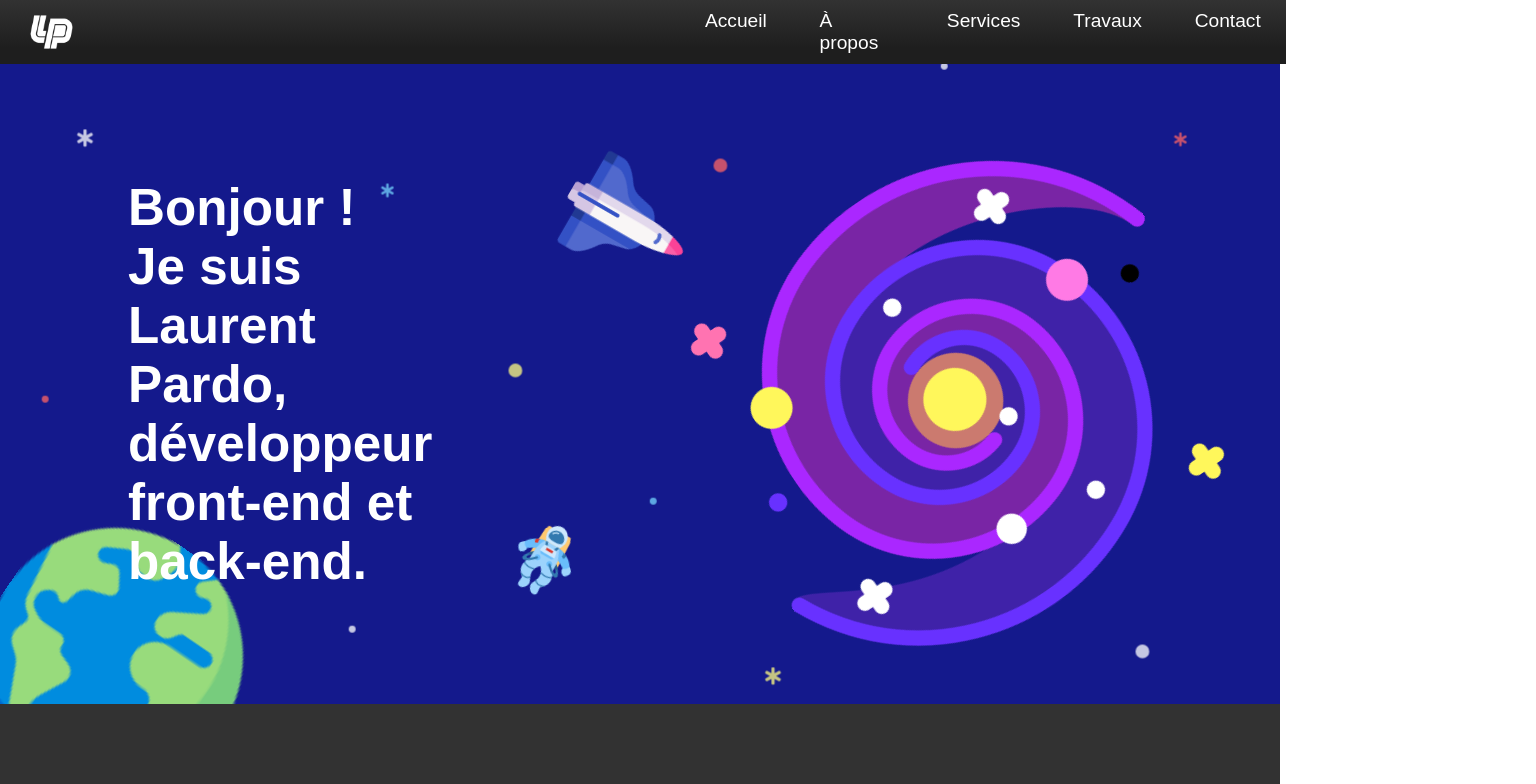
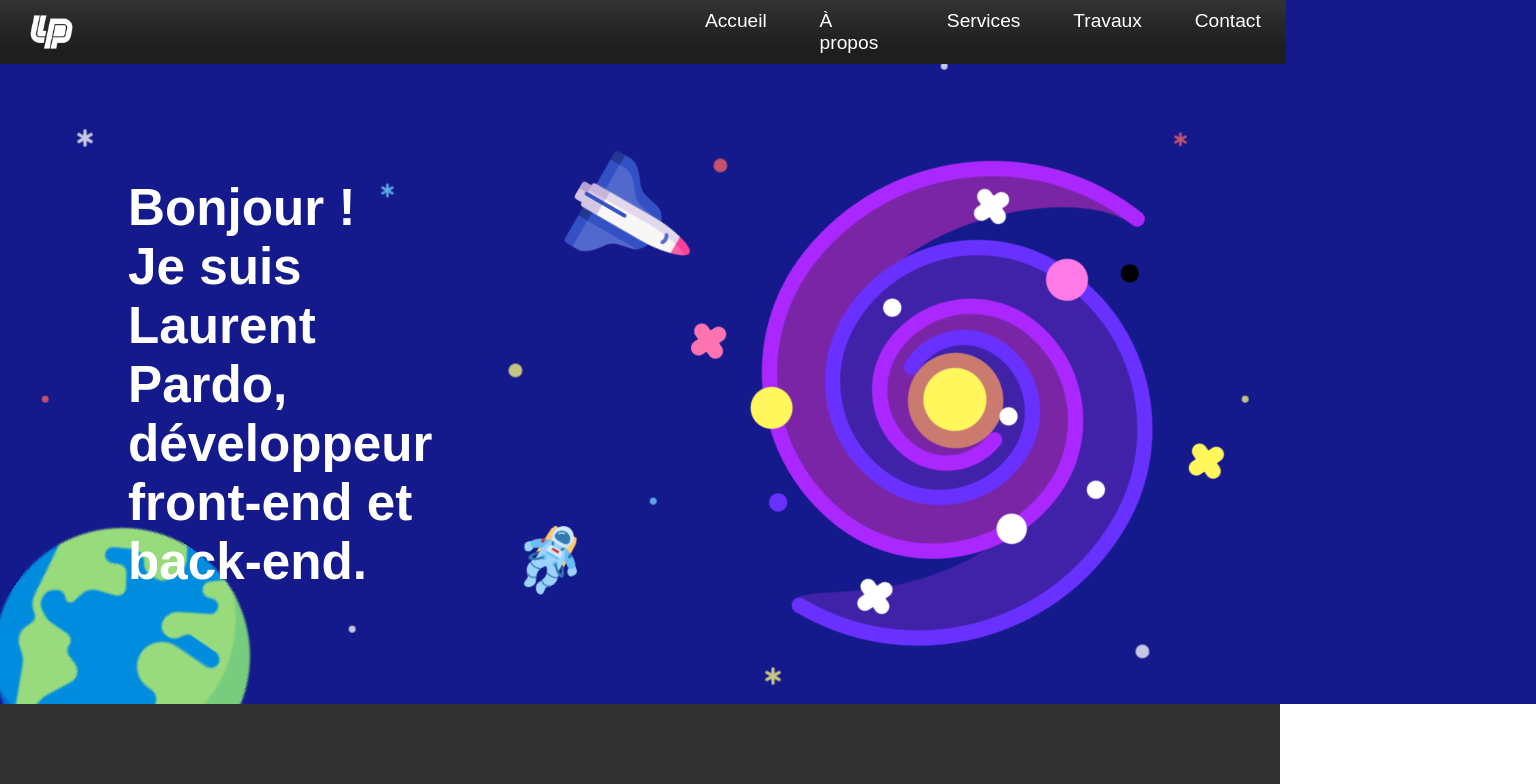
Before and after one commit to AeRyZe/dev_portfolio, a React (Create React App) app: page / in a window 1280 px wide. Shown: the top 784 px of the page, 1536 px wide, since content can reach past the window. Built offline with nearby package versions, Linux system fonts and the light colour scheme; a web font is replaced by a local one.

Commit message:
fix(banner): screen width scaling

```diff
--- a/src/components/banner/banner.css
+++ b/src/components/banner/banner.css
@@ -1,5 +1,6 @@
 .banner-container {
     height: 40vw;
+    width: 100%;
     background-color: rgb(20, 25, 140);
     padding: 18vh 10vw 6vh 10vw;
     overflow: hidden;
@@ -103,6 +104,12 @@ h1 {
     left: 22vw;
 }
 
+#banner-star-14 {
+    height: 0.5vw;
+    position: relative;
+    left: 76vw;
+}
+
 #galaxy {
     height: 40vw;
     position: absolute;
--- a/src/components/banner/banner.jsx
+++ b/src/components/banner/banner.jsx
@@ -37,6 +37,7 @@ function Banner() {
             <FontAwesomeIcon id='banner-star-11' icon={faCircle} beatFade style={{ color: palette.yellow }} />
             <FontAwesomeIcon id='banner-star-12' icon={faCircle} beatFade style={{ color: palette.white }} />
             <FontAwesomeIcon id='banner-star-13' icon={faStarOfLife} beatFade style={{ color: palette.red }} />
+            <FontAwesomeIcon id='banner-star-14' icon={faCircle} beatFade style={{ color: palette.yellow }} />
             <img id='galaxy' src={Galaxy} alt="Icône d'une galaxie" />
             <img id='earth' src={Earth} alt="Icône de la Terre" />
             <img id='shuttle' src={Shuttle} alt="Icône d'une navette spaciale" />
```
